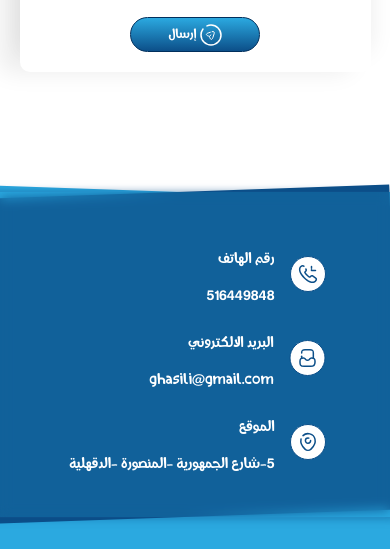
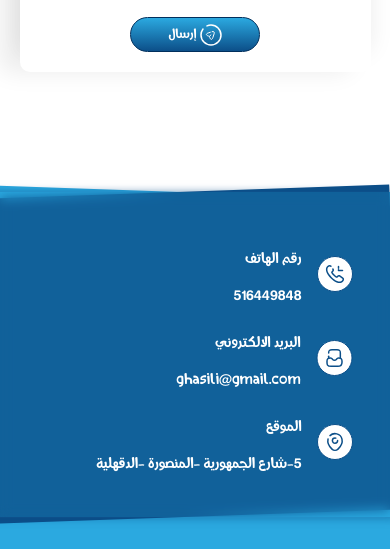
Before and after one commit to Ahmed-Elbadry99/Ala_nazafa, a plain HTML site: page index.html in a window 390 px wide. Shown: the part 3742-4291 px from the top of the page. Drawn offline with nearby package versions, Linux system fonts and the light colour scheme.

Commit message:
add close to responsive

```diff
--- a/css/responsive.css
+++ b/css/responsive.css
@@ -1011,6 +1011,11 @@
     height: 45px;
 }
 
+
+    footer {
+        padding: 50px 20px;
+    }
+
     .about-us-image .row .col-6 {
         height: 120px;
     }
@@ -1190,6 +1195,8 @@
         width: 250px;
         height: 35px ;
     }
+
+
 }
 
 
```
